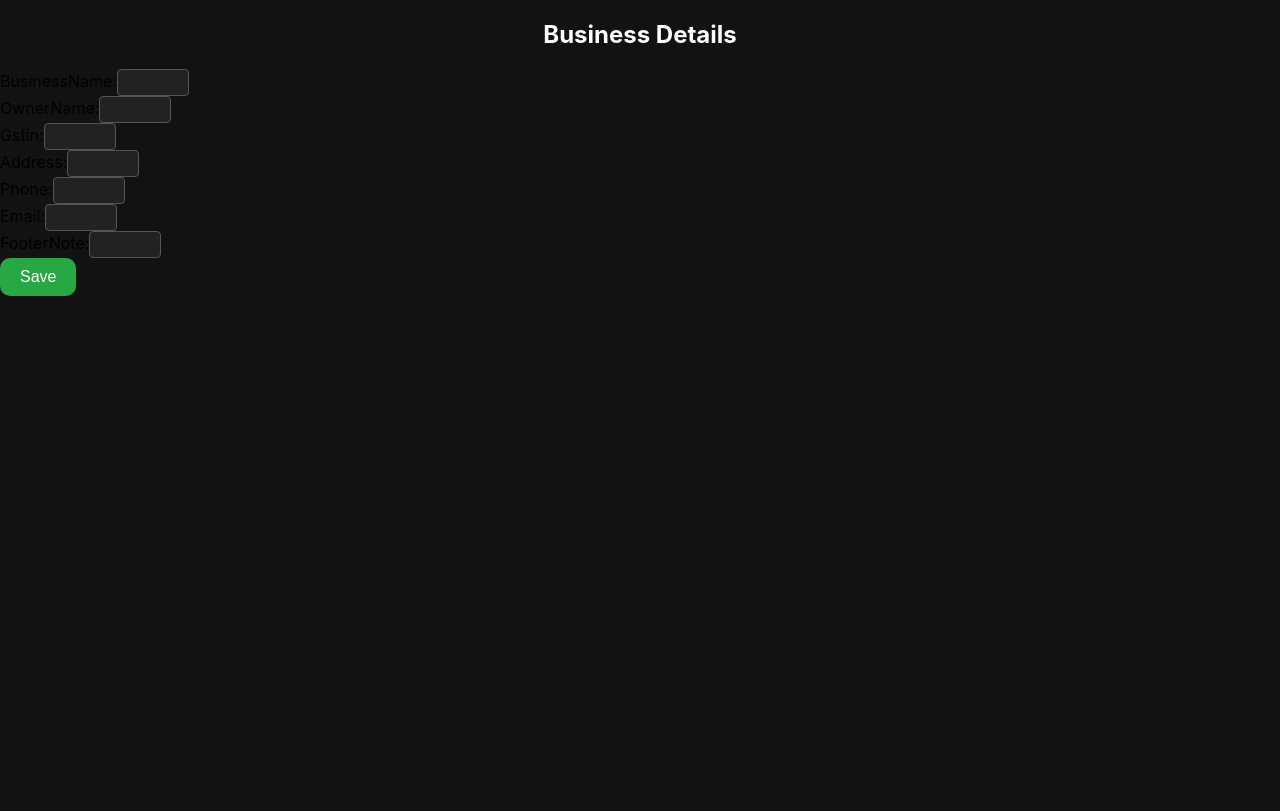
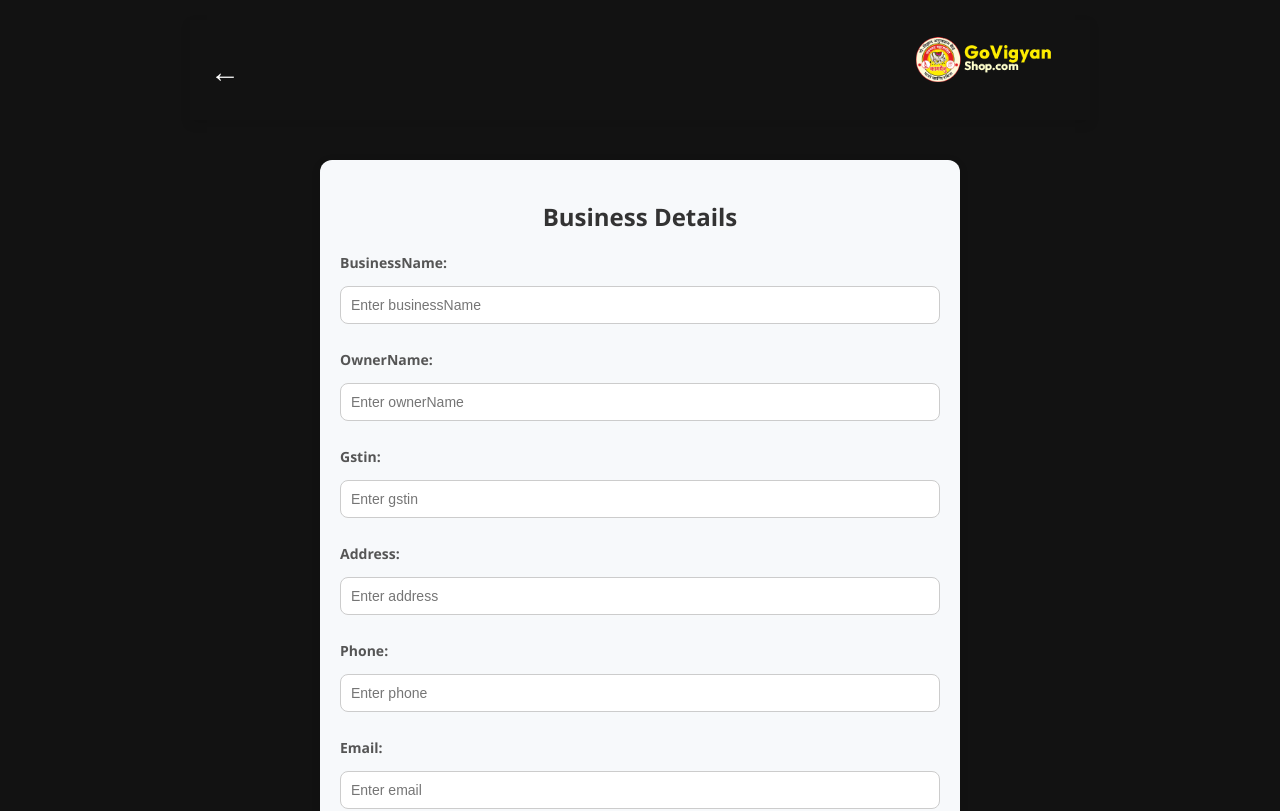
Before and after one commit to ishita1455/Govigyan_, a React (Create React App) app: page /business-info in a window 1280 px wide. Shown: the top 811 px of the page. Built offline with nearby package versions, Linux system fonts and the light colour scheme; no server answers; the database is empty.

Commit message:
made changes in jsx and css files

```diff
--- a/src/components/BusinessInfo.jsx
+++ b/src/components/BusinessInfo.jsx
@@ -1,9 +1,13 @@
 import React, { useEffect, useState } from 'react';
 import { doc, getDoc, setDoc } from 'firebase/firestore';
 import { db } from '../firebaseConfig';
+import { useNavigate } from 'react-router-dom';
+import logo from '../assets/Govigyan_banner_1.png';
 import '../styles/BusinessInfo.css';
 
 const BusinessInfo = () => {
+  const navigate = useNavigate();
+
   const [form, setForm] = useState({
     businessName: '',
     ownerName: '',
@@ -36,17 +40,35 @@ const BusinessInfo = () => {
   };
 
   return (
-    <div className="business-info-page">
+    <div className="view-bills-page">
+      {/* ✅ Navbar */}
+      <div className="navbar">
+        <span className="back-arrow" onClick={() => navigate(-1)}>&larr;</span>
+        <img src={logo} alt="Logo" className="logo" />
+      </div>
+
+      {/* ✅ Business Info Form Container */}
+      <div className="business-info-container">
         <h2>Business Details</h2>
-      <form>
+
+        <form className="business-info-form">
           {Object.entries(form).map(([key, value]) => (
             <div className="form-field" key={key}>
-            <label>{key.charAt(0).toUpperCase() + key.slice(1)}:</label>
-            <input name={key} value={value} onChange={handleChange} />
+              <label className="form-label">
+                {key.charAt(0).toUpperCase() + key.slice(1)}:
+              </label>
+              <input
+                type="text"
+                name={key}
+                value={value}
+                onChange={handleChange}
+                placeholder={`Enter ${key}`}
+              />
             </div>
           ))}
+          <button type="button" onClick={handleSave}>Save</button>
         </form>
-      <button onClick={handleSave}>Save</button>
+      </div>
     </div>
   );
 };
--- a/src/components/Inventory.jsx
+++ b/src/components/Inventory.jsx
@@ -1,11 +1,15 @@
 import React, { useState, useEffect } from 'react';
 import { db } from '../firebaseConfig';
 import { collection, addDoc, getDocs, updateDoc, deleteDoc, doc } from 'firebase/firestore';
-//import '../styles/Inventory.css';
+import { useNavigate } from 'react-router-dom';
+import logo from '../assets/Govigyan_banner_1.png';
+// import '../styles/Inventory.css';
 
 const Inventory = () => {
     const [products, setProducts] = useState([]);
     const [newProduct, setNewProduct] = useState({ name: '', price: '', stock: '', category: '', qrCode: '' });
+
+    const navigate = useNavigate();
 
     useEffect(() => {
         const fetchProducts = async () => {
@@ -38,6 +42,14 @@ const Inventory = () => {
     };
 
     return (
+        <div>
+            {/* ✅ Navbar */}
+            <div className="navbar">
+                <span className="back-arrow" onClick={() => navigate(-1)}>&larr;</span>
+                <img src={logo} alt="Logo" className="logo" />
+            </div>
+
+            {/* ✅ Inventory Panel */}
             <div className="inventory-admin-panel">
                 <h2>Admin Inventory Management</h2>
                 <div className="add-product-form">
@@ -58,6 +70,7 @@ const Inventory = () => {
                     ))}
                 </ul>
             </div>
+        </div>
     );
 };
 
--- a/src/components/LowStockAlert.jsx
+++ b/src/components/LowStockAlert.jsx
@@ -3,6 +3,7 @@ import { db } from '../firebaseConfig';
 import { collection, getDocs } from 'firebase/firestore';
 import { useNavigate } from 'react-router-dom';
 import '../styles/LowStockAlert.css';
+import logo from '../assets/Govigyan_banner_1.png'; // ✅ No changes here
 
 const LowStockAlert = () => {
     const [lowStockItems, setLowStockItems] = useState([]);
@@ -35,6 +36,13 @@ const LowStockAlert = () => {
     };
 
     return (
+        <div className="view-bills-page">
+            {/* ✅ Navbar */}
+            <div className="navbar">
+                <span className="back-arrow" onClick={() => navigate(-1)}>&larr; Back</span>
+                <img src={logo} alt="Logo" className="logo" />
+            </div>
+
             <div className="low-stock-container">
                 <div className="header-row">
                     <h2>Low Stock Alerts</h2>
@@ -67,6 +75,7 @@ const LowStockAlert = () => {
                     </ul>
                 )}
             </div>
+        </div>
     );
 };
 
--- a/src/styles/AdminPanel.css
+++ b/src/styles/AdminPanel.css
@@ -47,6 +47,7 @@ body{
   font-size: 2rem;
   color: #333;
   margin-bottom: 2rem;
+  color: #1b7fe4;
 }
 
 .dashboard-grid {
--- a/src/styles/BusinessInfo.css
+++ b/src/styles/BusinessInfo.css
@@ -25,7 +25,7 @@
     color: #555;
   }
 
-  .business-info-form input,
+  /*.business-info-form input,
   .business-info-form textarea {
     padding: 10px;
     border: 1px solid #ccc;
@@ -33,6 +33,22 @@
     font-size: 14px;
     transition: border-color 0.2s;
   }
+  */
+  .business-info-form input,
+  .business-info-form textarea {
+    padding: 10px;
+    border: 1px solid #ccc;
+    border-radius: 8px;
+    font-size: 14px;
+    width: 100%;            /* Ensures it doesn't overflow the parent */
+    max-width: 100%;        /* Prevents it from exceeding container */
+    box-sizing: border-box; /* Includes padding in the width */
+    transition: border-color 0.2s;
+  }
+
+
+
+
 
   .business-info-form input:focus,
   .business-info-form textarea:focus {
@@ -63,6 +79,29 @@
     border-radius: 8px;
   }
 
+
+
+  .navbar {
+    display: flex;
+    justify-content: space-between;
+    align-items: center;
+    padding: 15px 20px;
+    box-shadow: 0 4px 10px rgba(0, 0, 0, 0.1);
+  }
+  .form-label {
+    color: white;
+    font-weight: 600;
+    font-size: 14px;
+    margin-bottom: 4px;
+    display: block;
+  }
+
+
+
+
+
+
+
   @media (max-width: 600px) {
     .business-info-container {
       margin: 20px;
--- a/src/styles/LowStockAlert.css
+++ b/src/styles/LowStockAlert.css
@@ -9,6 +9,7 @@
     text-align: center;
     font-size: 1.5rem;
     margin-bottom: 1rem;
+    color: crimson;
 }
 
 .threshold-input {
@@ -49,7 +50,7 @@
 
 .back-button {
     background-color: #333;
-    color: white;
+    color: #e93912;
     padding: 0.5rem 1rem;
     border: none;
     border-radius: 8px;
@@ -59,7 +60,7 @@
 }
 
 .back-button:hover {
-    background-color: #555;
+    background-color: #b4e4d4;
 }
 
 .low-stock-container {
@@ -106,3 +107,11 @@
     color: green;
     font-weight: bold;
 }
+
+.navbar {
+    display: flex;
+    justify-content: space-between;
+    align-items: center;
+    padding: 15px 20px;
+    box-shadow: 0 4px 10px rgba(0, 0, 0, 0.1);
+  }
```
Also changed, not shown: src/components/AdminPanel.jsx (+9 -0 lines). Lines whose indentation alone changed are shown as unchanged.
